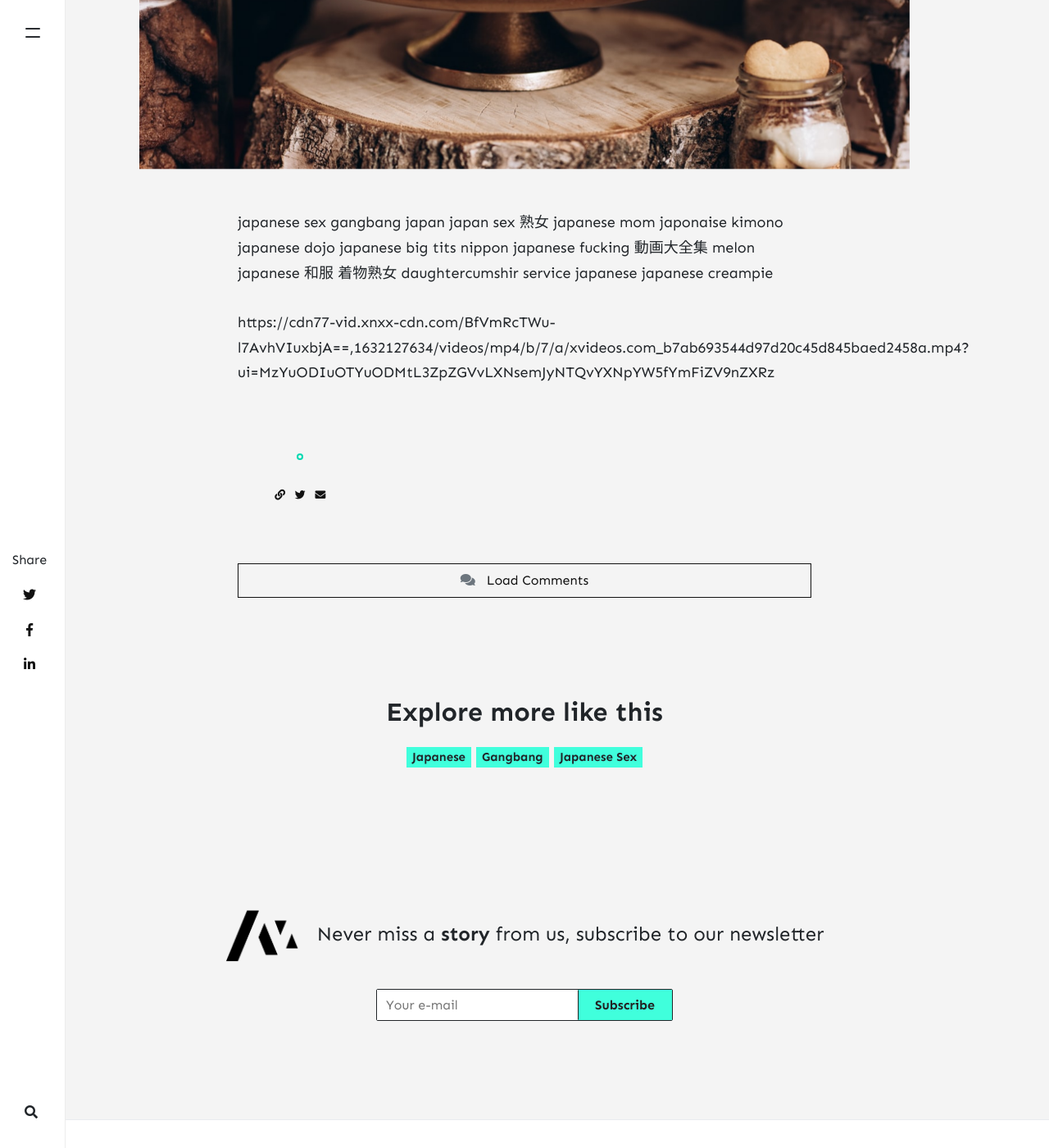
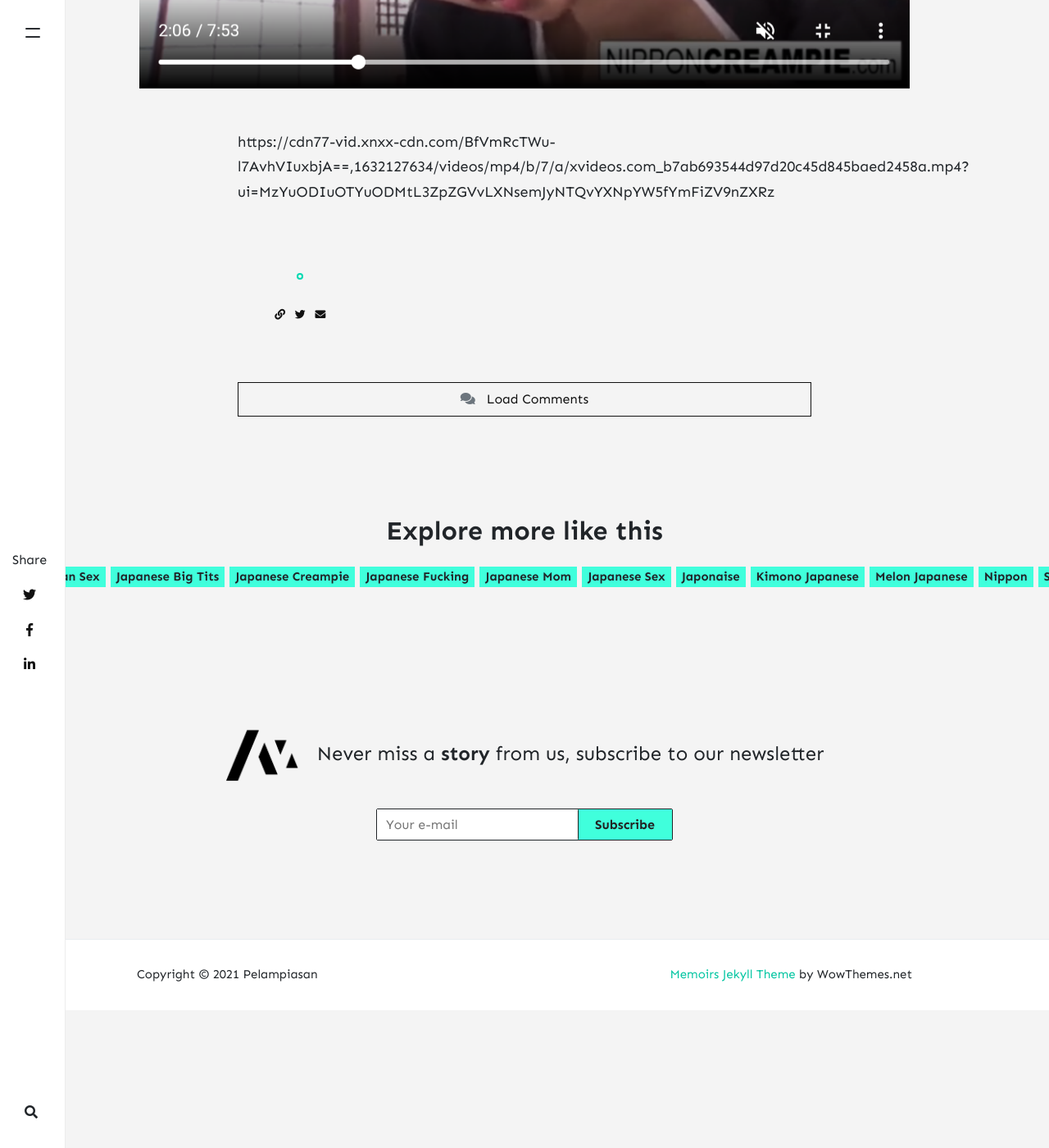
Before and after one commit to ziyoni/ziyoni.github.io, a Jekyll site: the page built from _posts/2021-09-19-asian-babe-gets-all-the-cocks.md, in a window 1280 px wide and 1400 px high, scrolled down 841 px. Shown: the whole window at 82% size. Built offline with Jekyll 4.4.1, drawn with Linux system fonts in a browser that asks for light colours; nearby versions of some CDN libraries; comment, search, counter and statistics services are not loaded; after the commit the page ends 2073 px from its top, so only the background shows below that.

Commit message:
Update 2021-09-19-asian-babe-gets-all-the-cocks.md

```diff
--- a/_posts/2021-09-19-asian-babe-gets-all-the-cocks.md
+++ b/_posts/2021-09-19-asian-babe-gets-all-the-cocks.md
@@ -3,10 +3,9 @@
 title:  "Asian babe gets all the cocks"
 author: gor
 categories: [ Japanese ]
-tags: [japanese sex, gangbang]
-image: assets/images/7.jpg
+tags: [japanese sex, gangbang, japan, japan sex, 熟女, japanese mom, japonaise, kimono japanese, dojo, japanese big tits, nippon, japanese fucking, 動画大全集, melon japanese, 和服, 着物熟女, daughtercumshir, service japanese,japanese creampie]
+image: assets/images/Screenshot_2021-09-20-12-50-44-39.png
 ---
 
-japanese sex gangbang japan japan sex 熟女 japanese mom japonaise kimono japanese dojo japanese big tits nippon japanese fucking 動画大全集 melon japanese 和服 着物熟女 daughtercumshir service japanese japanese creampie
 
 https://cdn77-vid.xnxx-cdn.com/BfVmRcTWu-l7AvhVIuxbjA==,1632127634/videos/mp4/b/7/a/xvideos.com_b7ab693544d97d20c45d845baed2458a.mp4?ui=MzYuODIuOTYuODMtL3ZpZGVvLXNsemJyNTQvYXNpYW5fYmFiZV9nZXRz
```
